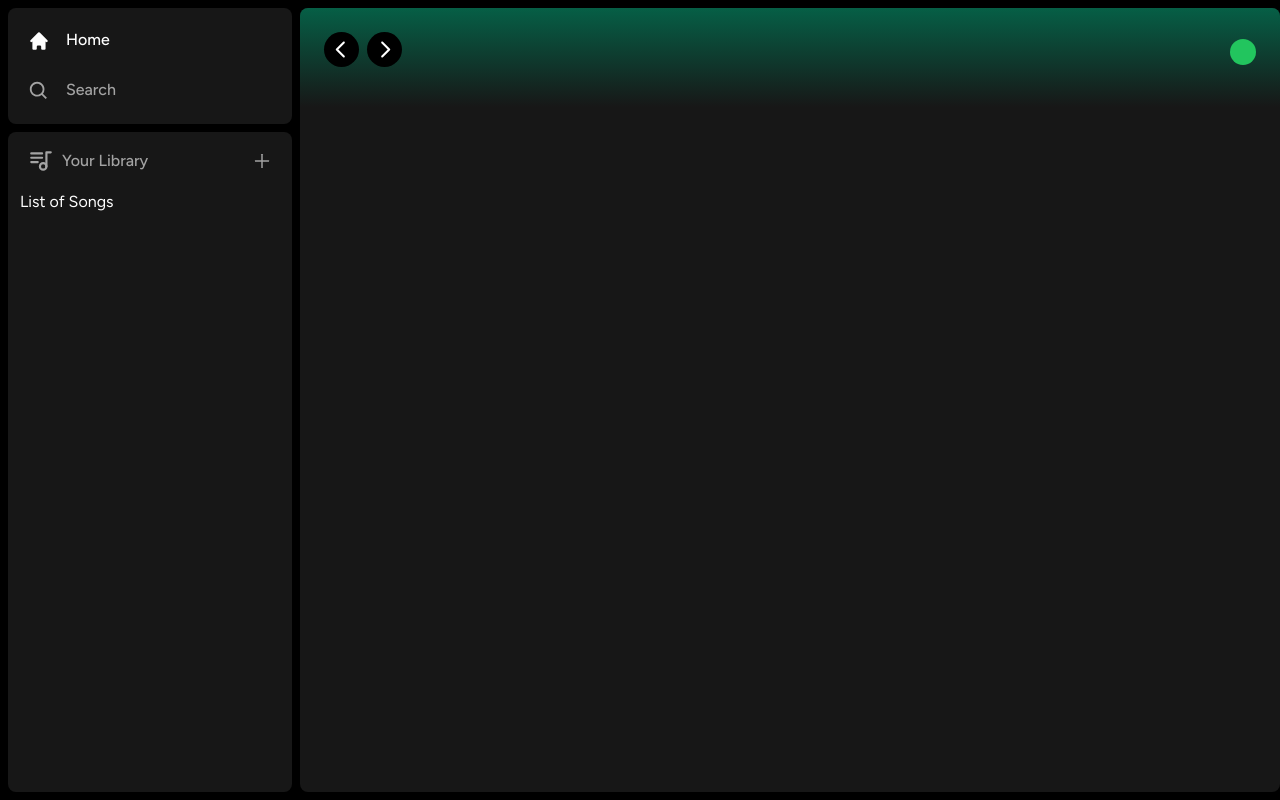
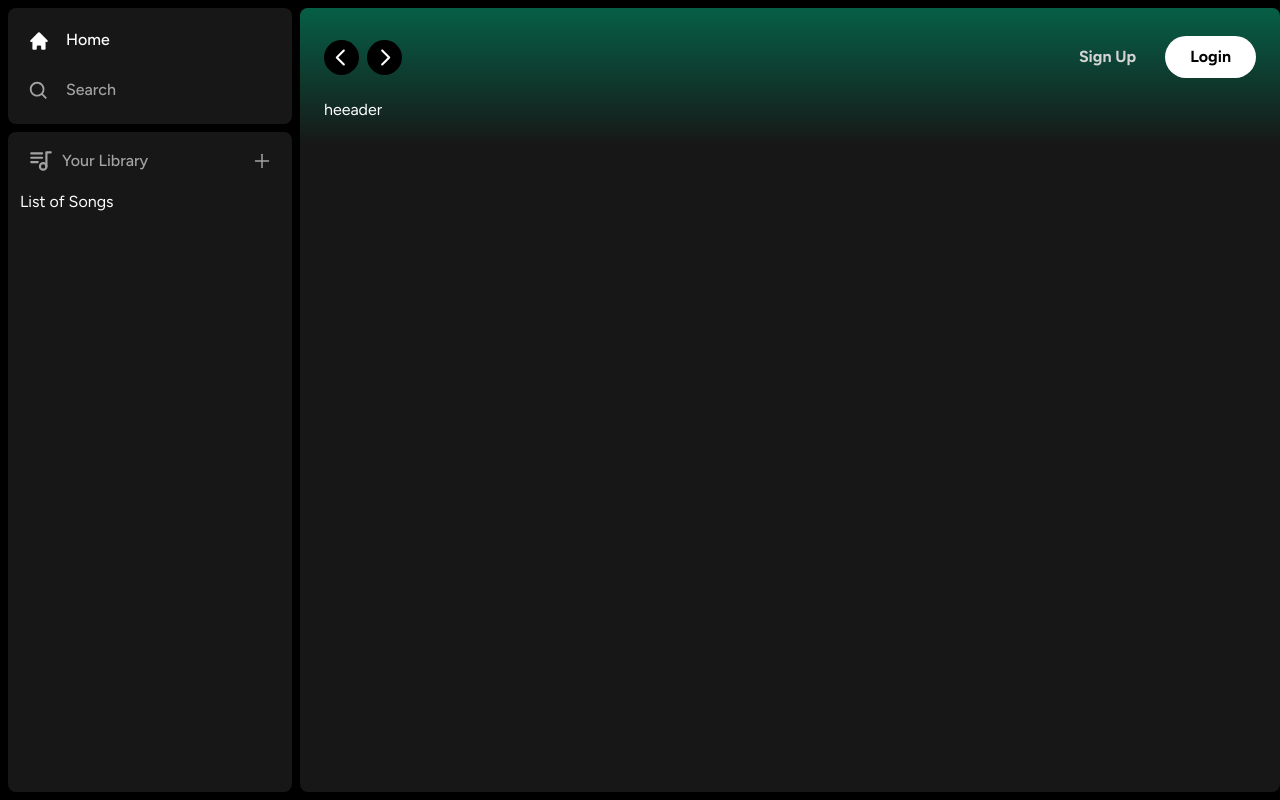
Before and after one commit to guledrafle7/Spotify-Clone, a Next.js app: page / in a window 1280 px wide. Built offline with nearby package versions, Linux system fonts and the light colour scheme.

Commit message:
Added 'Sign Up' and 'Login' Button components to the header

```diff
--- a/components/Header.tsx
+++ b/components/Header.tsx
@@ -50,10 +50,18 @@ const Header: React.FC<HeaderProps> = ({
 
                     </>
                     <div>
-                        <Button />
+                        <Button onClick={() => {}} className=" bg-transparent text-neutral-300 font-heavy ">
+                            Sign Up
+                        </Button>
+                    </div>
+                    <div>
+                        <Button onClick={() => {}} className=" bg-white text-black font-heavy px-6 py-2">
+                            Login
+                        </Button>
                     </div>
                 </div>
             </div>
+            {children}
         </div>
      );
 }
```
